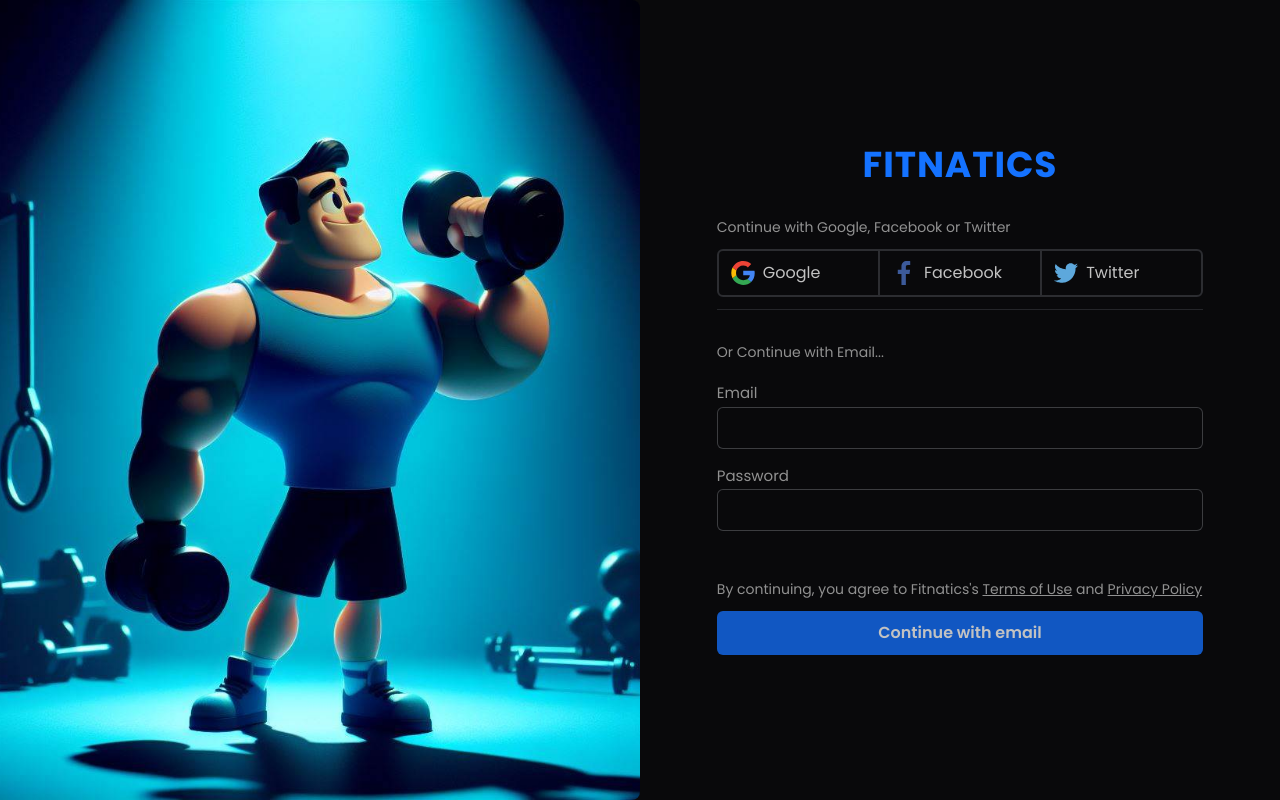
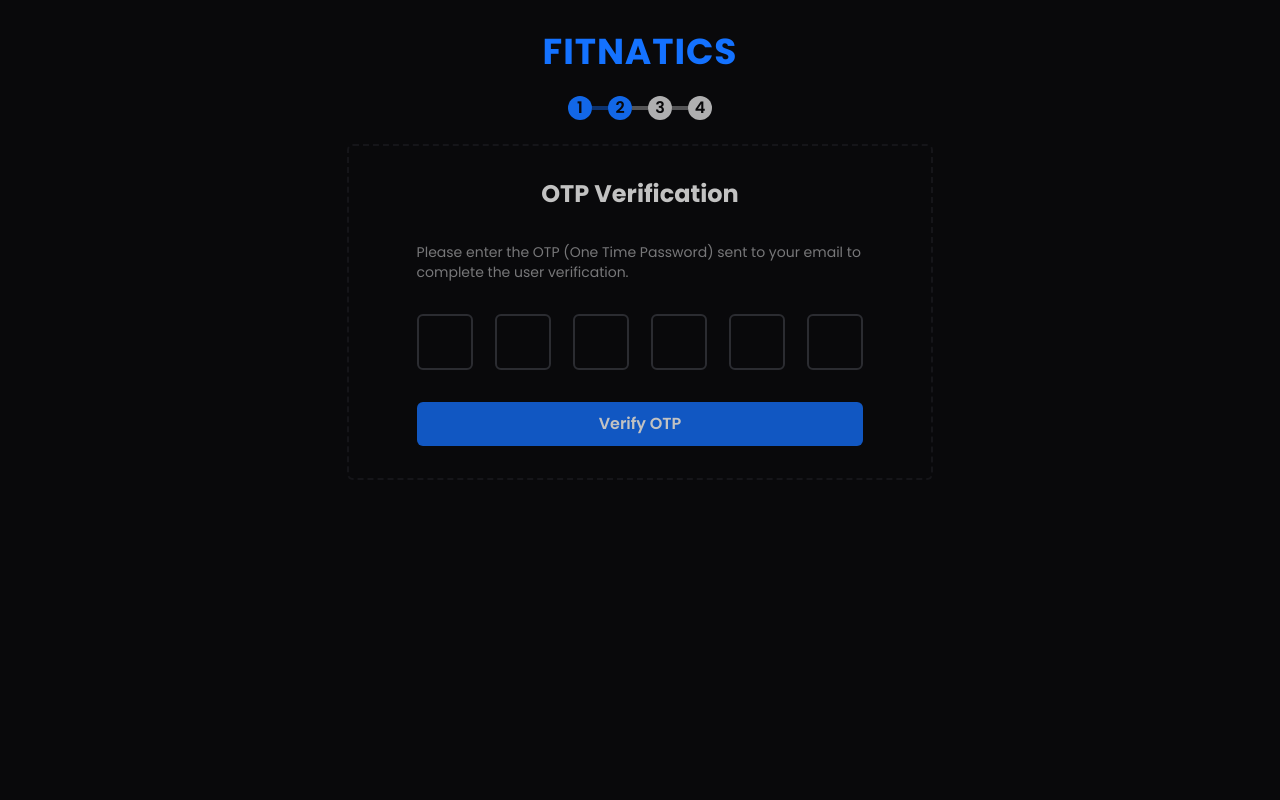
Before and after one commit to KodeWithKK/Fitnatics, a React (Vite) app in the folder client/: page / in a window 1280 px wide. Built offline with nearby package versions, Linux system fonts and the light colour scheme.

Commit message:
Otp component is now functional

```diff
--- /dev/null
+++ b/client/src/components/Forms/OtpForm.jsx
@@ -0,0 +1,103 @@
+import React from "react";
+
+const OtpForm = ({ formData }) => {
+  const inputRefs = React.useRef([]);
+
+  const handleOnChange = React.useCallback((e, idx) => {
+    e.target.value = e.target.value.slice(-1);
+
+    if (e.target.value && idx < 6 - 1) {
+      inputRefs.current[idx + 1].focus();
+    }
+  }, []);
+
+  const handleBackspace = React.useCallback((e, idx) => {
+    if (e.key === "Backspace" && idx > 0) {
+      inputRefs.current[idx - 1].focus();
+    }
+  }, []);
+
+  const formSubmitHandle = React.useCallback(
+    (e) => {
+      e.preventDefault();
+      console.log(formData);
+    },
+    [formData]
+  );
+
+  return (
+    <div className="bg-gray-950 h-screen py-8 px-[6%] overflow-y-auto">
+      <a
+        className="block font-bold text-brand text-4xl text-center tracking-wide uppercase mb-6"
+        href="/"
+      >
+        Fitnatics
+      </a>
+
+      <StepsTracker totalSteps={4} currentStep={2} />
+
+      <form
+        className="mx-auto max-w-[586px] h-fit px-[6%] py-8 space-y-8 text-gray-200 border-2 border-dashed border-gray-900 rounded-md"
+        onSubmit={formSubmitHandle}
+      >
+        <h1 className="font-bold text-gray-200 text-2xl text-center">
+          OTP Verification
+        </h1>
+
+        <div>
+          <p className="text-gray-500 text-sm">
+            Please enter the OTP (One Time Password) sent to your email to
+            complete the user verification.
+          </p>
+        </div>
+
+        <div className="flex justify-between gap-2">
+          {[...Array(6)].map((_, i) => (
+            <input
+              key={`input-${i}`}
+              ref={(el) => inputRefs.current.push(el)}
+              type="number"
+              maxLength={1}
+              onChange={(e) => handleOnChange(e, i)}
+              onKeyUp={(e) => handleBackspace(e, i)}
+              className="w-14 h-14 rounded-md bg-transparent border-2 border-gray-800 text-center text-2xl"
+            />
+          ))}
+        </div>
+
+        <div>
+          <button className="w-full bg-brand/[0.75] p-2.5 font-semibold rounded-md">
+            Verify OTP
+          </button>
+        </div>
+      </form>
+    </div>
+  );
+};
+
+function StepsTracker({ totalSteps, currentStep }) {
+  return (
+    <div className="flex justify-center items-center mb-6">
+      {[...Array(totalSteps)].map((_, i) => (
+        <React.Fragment key={`step-${i}`}>
+          <div
+            className={`grid place-items-center w-6 h-6 ${
+              i < currentStep ? "bg-brand/[.9]" : "bg-gray-200/[.9]"
+            } font-semibold text-gray-950 rounded-full select-none`}
+          >
+            {i + 1}
+          </div>
+          {i !== totalSteps - 1 && (
+            <div
+              className={`h-1 w-4 ${
+                i < currentStep - 1 ? "bg-brand/[.4]" : "bg-gray-200/[.4]"
+              }`}
+            ></div>
+          )}
+        </React.Fragment>
+      ))}
+    </div>
+  );
+}
+
+export default OtpForm;
--- a/client/src/components/Forms/SetupAccountForm.jsx
+++ b/client/src/components/Forms/SetupAccountForm.jsx
@@ -67,7 +67,7 @@ const SetupAccountForm = ({ formData, handleInput }) => {
           />
           <FormInput
             label="Phone No"
-            type="text"
+            type="number"
             name="phoneno"
             onChange={handleInput}
             required={true}
--- a/client/src/components/Home/AuthHome.jsx
+++ b/client/src/components/Home/AuthHome.jsx
@@ -1,11 +1,13 @@
 import React from "react";
 import AuthForm from "../Forms/AuthForm";
 import SetupAccountForm from "../Forms/SetupAccountForm";
+import OtpForm from "../Forms/OtpForm";
 import { GlobalContext } from "../../App";
 
 const AuthHome = () => {
   const [formData, setFormData] = React.useState({ role: "member" });
-  const [displayType, setDisplayType] = React.useState("root");
+  const [displayType, setDisplayType] = React.useState("otp");
+  // display type: root, otp, setup-account
 
   const { setUserData } = React.useContext(GlobalContext);
 
@@ -50,6 +52,8 @@ const AuthHome = () => {
         />
       )}
 
+      {displayType === "otp" && <OtpForm formData={formData} />}
+
       {displayType === "setup-account" && (
         <SetupAccountForm formData={formData} handleInput={handleInput} />
       )}
--- a/client/src/index.css
+++ b/client/src/index.css
@@ -57,3 +57,11 @@
     scrollbar-width: var(--scrollbar-width);
   }
 }
+
+input[type="number"]::-webkit-inner-spin-button,
+input[type="number"]::-webkit-outer-spin-button {
+  -webkit-appearance: none;
+  -moz-appearance: none;
+  appearance: none;
+  margin: 0;
+}
```
